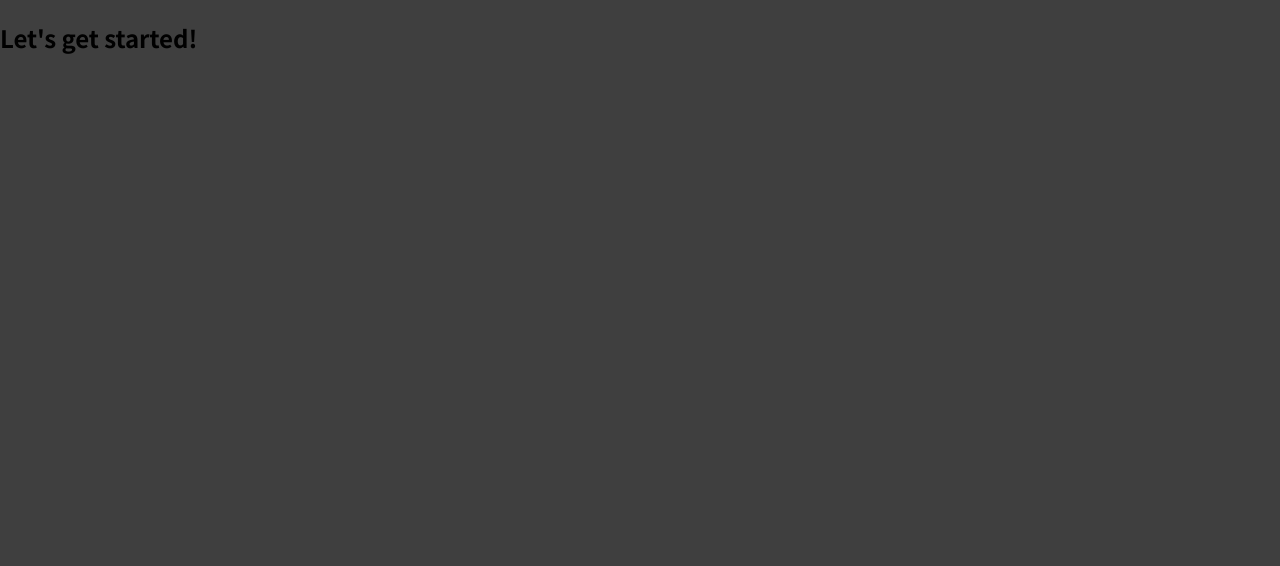
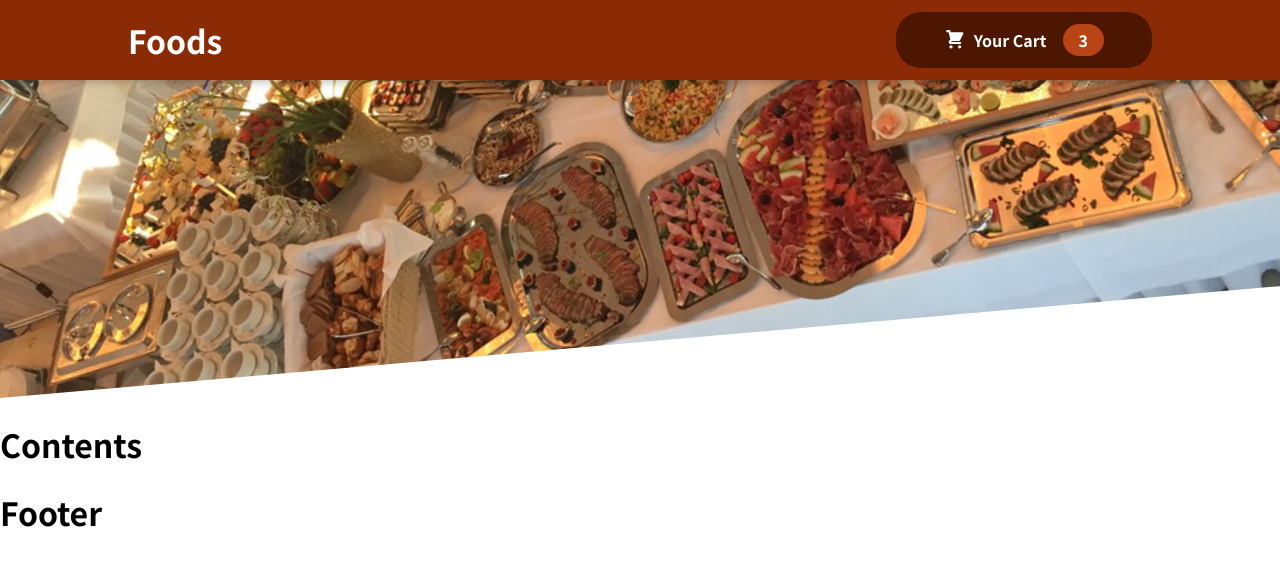
Before and after one commit to DhanBahadurPun/food-order, a React (Create React App) app: page / in a window 1280 px wide. Shown: the top 566 px of the page. Built offline with nearby package versions, Linux system fonts and the light colour scheme.

Commit message:
header added

```diff
--- a/src/App.js
+++ b/src/App.js
@@ -1,9 +1,16 @@
-function App() {
+import React, { Fragment } from "react";
+import Header from "./components/Header/Header";
+
+import Layout from "./components/Layout/Layout";
+
+const App = () => {
   return (
-    <div>
-      <h2>Let's get started!</h2>
-    </div>
+    <Fragment>
+      <Layout>
+        <h1>Contents</h1>
+      </Layout>
+    </Fragment>
   );
-}
+};
 
 export default App;
--- /dev/null
+++ b/src/components/Cart/CartIcon.js
@@ -0,0 +1,13 @@
+const CartIcon = () => {
+  return (
+    <svg
+      xmlns="http://www.w3.org/2000/svg"
+      viewBox="0 0 20 20"
+      fill="currentColor"
+    >
+      <path d="M3 1a1 1 0 000 2h1.22l.305 1.222a.997.997 0 00.01.042l1.358 5.43-.893.892C3.74 11.846 4.632 14 6.414 14H15a1 1 0 000-2H6.414l1-1H14a1 1 0 00.894-.553l3-6A1 1 0 0017 3H6.28l-.31-1.243A1 1 0 005 1H3zM16 16.5a1.5 1.5 0 11-3 0 1.5 1.5 0 013 0zM6.5 18a1.5 1.5 0 100-3 1.5 1.5 0 000 3z" />
+    </svg>
+  );
+};
+
+export default CartIcon;
--- /dev/null
+++ b/src/components/Footer/Footer.js
@@ -0,0 +1,11 @@
+import React, { Fragment } from "react";
+
+const Footer = (props) => {
+  return (
+    <Fragment>
+      <h1>Footer</h1>
+    </Fragment>
+  );
+};
+
+export default Footer;
--- /dev/null
+++ b/src/components/Header/Header.js
@@ -0,0 +1,21 @@
+import React, { Fragment } from "react";
+
+import classes from "./Header.module.css";
+import mealsImage from "../assets/meals.jpg";
+import HeaderCartButton from "./HeaderCartButton";
+
+const Header = (props) => {
+  return (
+    <Fragment>
+      <header className={classes.header}>
+        <h1>Foods</h1>
+        <HeaderCartButton />
+      </header>
+      <div className={classes["main-image"]}>
+        <img src={mealsImage} alt="A table food!" />
+      </div>
+    </Fragment>
+  );
+};
+
+export default Header;
--- /dev/null
+++ b/src/components/Header/Header.module.css
@@ -0,0 +1,28 @@
+.header {
+    position: fixed;
+    top:0;left: 0;
+    width: 100%;
+    height: 5rem;
+    background-color: #8a2b06;
+    color: #fff;
+    display: flex;
+    justify-content: space-between;
+    align-items: center;
+    padding: 0 10%;
+    box-shadow: 0 2px 8px rgba(0,0,0,0.25);
+    z-index: 10;
+}
+
+.main-image{
+    width: 100%;
+    height: 25rem;
+    z-index: 0;
+    overflow: hidden;
+}
+
+.main-image img {
+    width: 110%;
+    height: 100%;
+    object-fit: cover;
+    transform: rotateZ(-5deg) translateY(-4rem) translateX(-1rem);
+}
--- /dev/null
+++ b/src/components/Header/HeaderCartButton.js
@@ -0,0 +1,18 @@
+import React from "react";
+
+import classes from "./HeaderCartButton.module.css";
+import CartIcon from "../Cart/CartIcon";
+
+const HeaderCartButton = (props) => {
+  return (
+    <button className={classes.button}>
+      <span className={classes.icon}>
+        <CartIcon />
+      </span>
+      <span>Your Cart</span>
+      <span className={classes.badge}>3</span>
+    </button>
+  );
+};
+
+export default HeaderCartButton;
--- /dev/null
+++ b/src/components/Header/HeaderCartButton.module.css
@@ -0,0 +1,59 @@
+.button {
+    cursor: pointer;
+    font: inherit;
+    border: none;
+    background-color: #4d1601;
+    color: white;
+    padding: 0.75rem 3rem;
+    display: flex;
+    justify-content: space-around;
+    align-items: center;
+    border-radius: 25px;
+    font-weight: bold;
+  }
+
+  .button:hover,
+  .button:active {
+    background-color: #2c0d00;
+  }
+
+  .icon {
+    width: 1.35rem;
+    height: 1.35rem;
+    margin-right: 0.5rem;
+  }
+
+  .badge {
+    background-color: #b94517;
+    padding: 0.25rem 1rem;
+    border-radius: 25px;
+    margin-left: 1rem;
+    font-weight: bold;
+  }
+
+  .button:hover .badge,
+  .button:active .badge {
+    background-color: #92320c;
+  }
+
+  .bump {
+    animation: bump 300ms ease-out;
+  }
+
+  @keyframes bump {
+    0% {
+      transform: scale(1);
+    }
+    10% {
+      transform: scale(0.9);
+    }
+    30% {
+      transform: scale(1.1);
+    }
+    50% {
+      transform: scale(1.15);
+    }
+    100% {
+      transform: scale(1);
+    }
+  }
--- /dev/null
+++ b/src/components/Layout/Layout.js
@@ -0,0 +1,16 @@
+import React, { Fragment } from "react";
+
+import Header from "../Header/Header";
+import Footer from "../Footer/Footer";
+
+const Layout = ({ children }) => {
+  return (
+    <Fragment>
+      <Header />
+      <div>{children}</div>
+      <Footer />
+    </Fragment>
+  );
+};
+
+export default Layout;
--- a/src/index.css
+++ b/src/index.css
@@ -10,5 +10,4 @@
 
 body {
   margin: 0;
-  background-color: #3f3f3f;
 }
```
Also changed, not shown: src/components/Cart/CartItem.module.css (added, +65 -0 lines), src/components/assets/meals.jpg (added).
